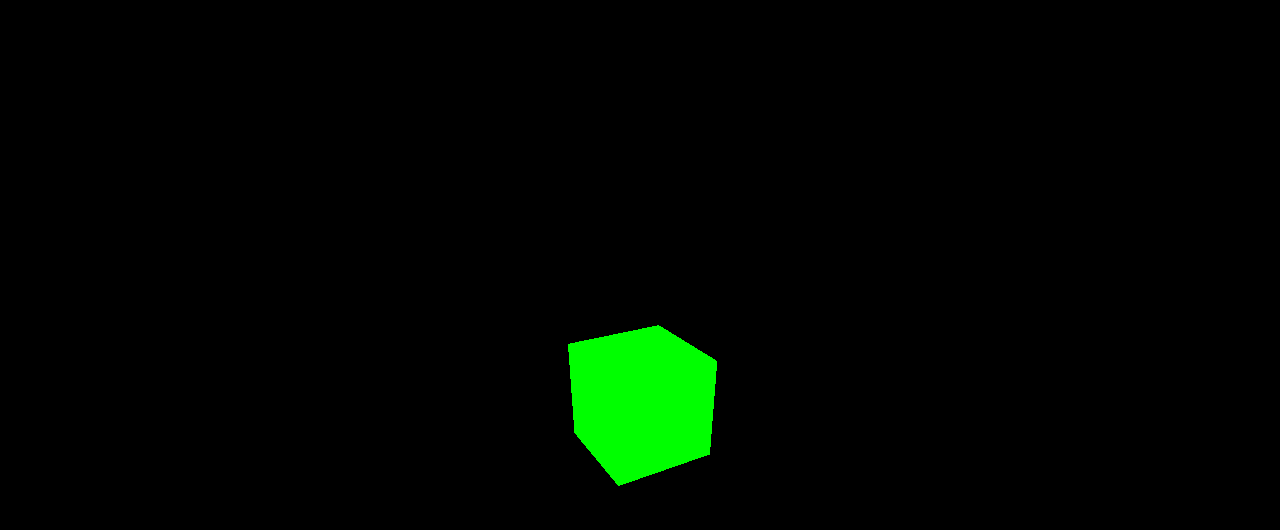
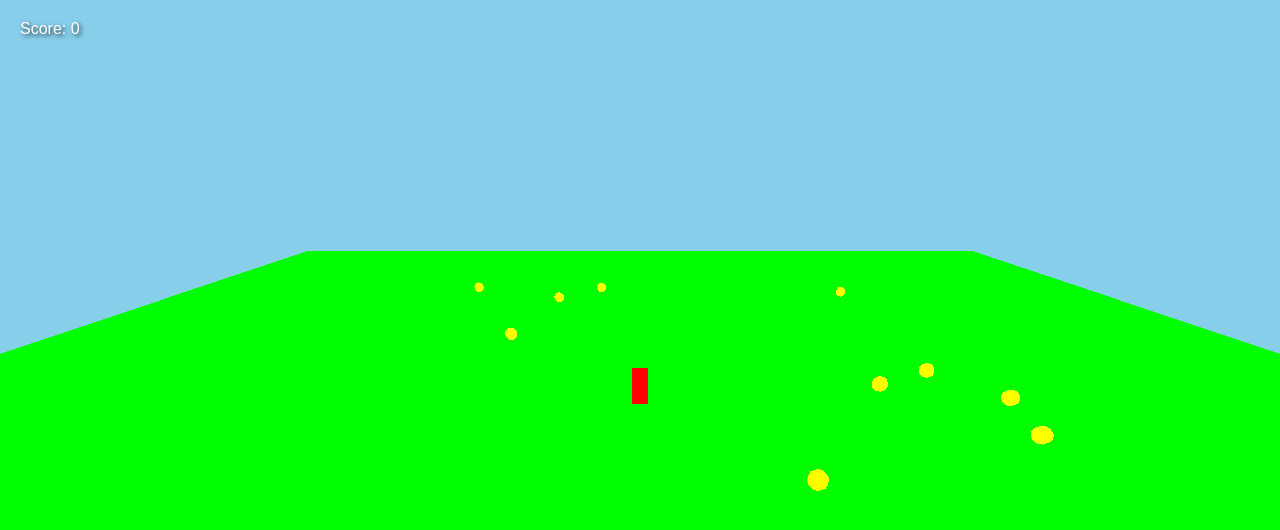
Before and after one commit to zahiddj/g, a plain HTML site: page index.html in a window 1280 px wide. Drawn offline with nearby package versions, Linux system fonts and the light colour scheme; animation ran at ten frames a second.

Commit message:
Update index.html

```diff
--- a/index.html
+++ b/index.html
@@ -1,35 +1,116 @@
-<!-- Simplified Working Version -->
 <!DOCTYPE html>
 <html>
 <head>
-    <title>3D Collector - Verified Working</title>
-    <style>* { margin: 0; padding: 0; }</style>
+    <title>Working 3D Collector</title>
+    <style>
+        * { margin: 0; padding: 0; }
+        body { overflow: hidden; }
+        #hud {
+            position: fixed;
+            top: 20px;
+            left: 20px;
+            color: #fff;
+            font-family: Arial;
+            text-shadow: 2px 2px 4px rgba(0,0,0,0.8);
+        }
+    </style>
 </head>
 <body>
-    <script src="https://cdnjs.cloudflare.com/ajax/libs/three.js/r128/three.min.js"></script>
-    <script>
-        // 1. Basic Scene Setup
-        const scene = new THREE.Scene();
-        const camera = new THREE.PerspectiveCamera(75, window.innerWidth/window.innerHeight, 0.1, 1000);
-        const renderer = new THREE.WebGLRenderer();
-        renderer.setSize(window.innerWidth, window.innerHeight);
-        document.body.appendChild(renderer.domElement);
+    <div id="hud">Score: <span id="score">0</span></div>
 
-        // 2. Visible Elements
-        const geometry = new THREE.BoxGeometry();
-        const material = new THREE.MeshBasicMaterial({ color: 0x00ff00 });
-        const cube = new THREE.Mesh(geometry, material);
-        scene.add(cube);
-        camera.position.z = 5;
+<script src="https://cdnjs.cloudflare.com/ajax/libs/three.js/r128/three.min.js"></script>
+<script>
+'use strict';
 
-        // 3. Animation Loop
-        function animate() {
-            requestAnimationFrame(animate);
-            cube.rotation.x += 0.01;
-            cube.rotation.y += 0.01;
-            renderer.render(scene, camera);
+class WorkingGame {
+    constructor() {
+        this.init();
+        this.createScene();
+        this.setupControls();
+        this.animate();
+    }
+
+    init() {
+        // 1. Basic Three.js Setup
+        this.scene = new THREE.Scene();
+        this.camera = new THREE.PerspectiveCamera(75, window.innerWidth/window.innerHeight, 0.1, 1000);
+        this.renderer = new THREE.WebGLRenderer();
+        this.renderer.setSize(window.innerWidth, window.innerHeight);
+        document.body.appendChild(this.renderer.domElement);
+
+        // 2. Immediate Visibility Check
+        this.renderer.setClearColor(0x87CEEB); // Sky blue background
+    }
+
+    createScene() {
+        // 3. Visible Ground (Green Plane)
+        const ground = new THREE.Mesh(
+            new THREE.PlaneGeometry(100, 100),
+            new THREE.MeshBasicMaterial({ color: 0x00ff00 })
+        );
+        ground.rotation.x = -Math.PI / 2;
+        this.scene.add(ground);
+
+        // 4. Red Player Cube
+        this.player = new THREE.Mesh(
+            new THREE.BoxGeometry(1, 2, 1),
+            new THREE.MeshBasicMaterial({ color: 0xff0000 })
+        );
+        this.player.position.y = 1;
+        this.scene.add(this.player);
+
+        // 5. Yellow Collectibles
+        for(let i = 0; i < 10; i++) {
+            const coin = new THREE.Mesh(
+                new THREE.SphereGeometry(0.5),
+                new THREE.MeshBasicMaterial({ color: 0xffff00 })
+            );
+            coin.position.set(
+                Math.random() * 50 - 25,
+                1,
+                Math.random() * 50 - 25
+            );
+            this.scene.add(coin);
+            this.coins = this.coins || [];
+            this.coins.push(coin);
         }
-        animate();
-    </script>
+
+        // 6. Camera Positioning
+        this.camera.position.set(0, 15, 30);
+        this.camera.lookAt(0, 0, 0);
+    }
+
+    setupControls() {
+        document.addEventListener('keydown', (e) => {
+            const speed = 0.8;
+            switch(e.key) {
+                case 'ArrowUp': this.player.position.z -= speed; break;
+                case 'ArrowDown': this.player.position.z += speed; break;
+                case 'ArrowLeft': this.player.position.x -= speed; break;
+                case 'ArrowRight': this.player.position.x += speed; break;
+            }
+            this.checkCollisions();
+        });
+    }
+
+    checkCollisions() {
+        this.coins.forEach((coin, index) => {
+            if(coin.position.distanceTo(this.player.position) < 1.5) {
+                this.scene.remove(coin);
+                this.coins.splice(index, 1);
+                document.getElementById('score').textContent = this.coins.length;
+            }
+        });
+    }
+
+    animate() {
+        requestAnimationFrame(() => this.animate());
+        this.renderer.render(this.scene, this.camera);
+    }
+}
+
+// Start Game
+new WorkingGame();
+</script>
 </body>
 </html>
```
